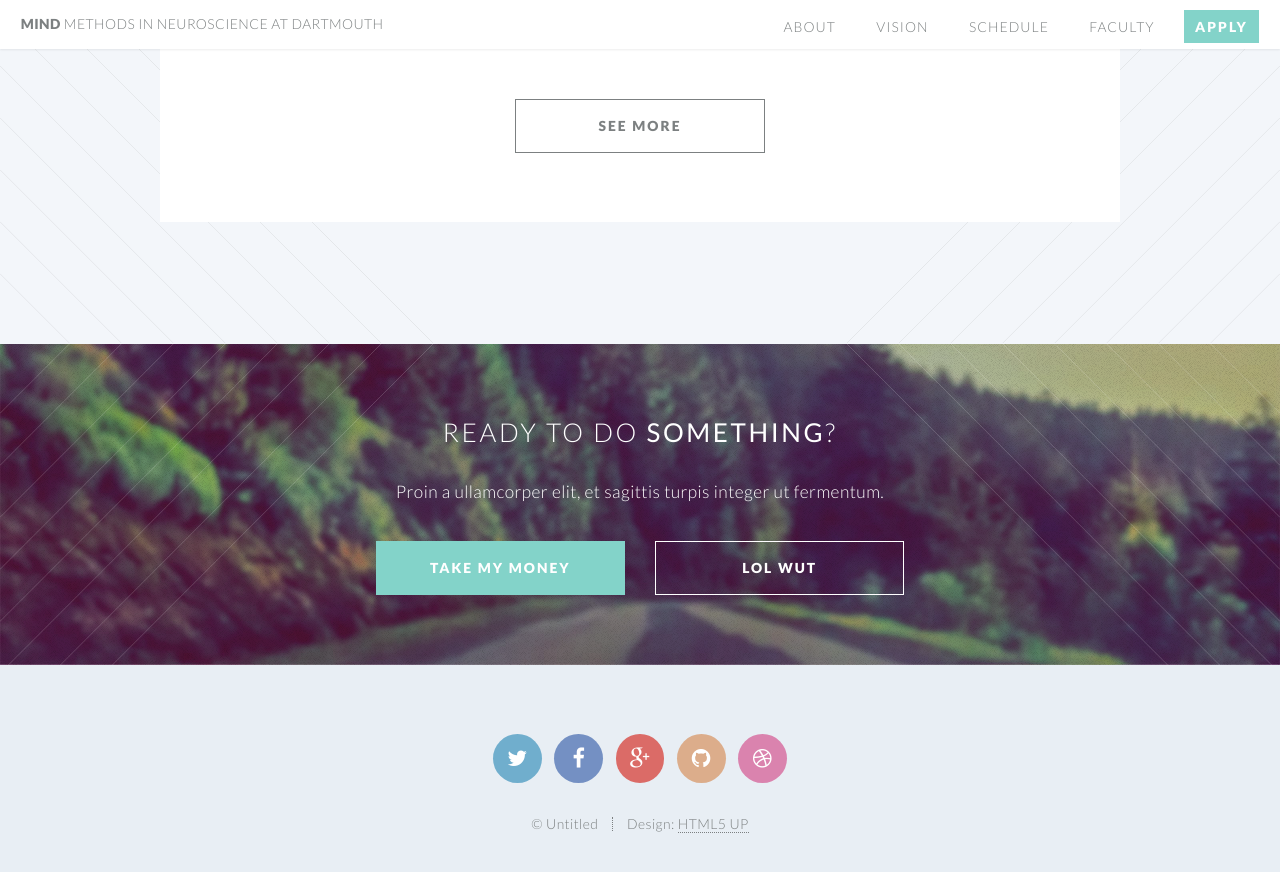
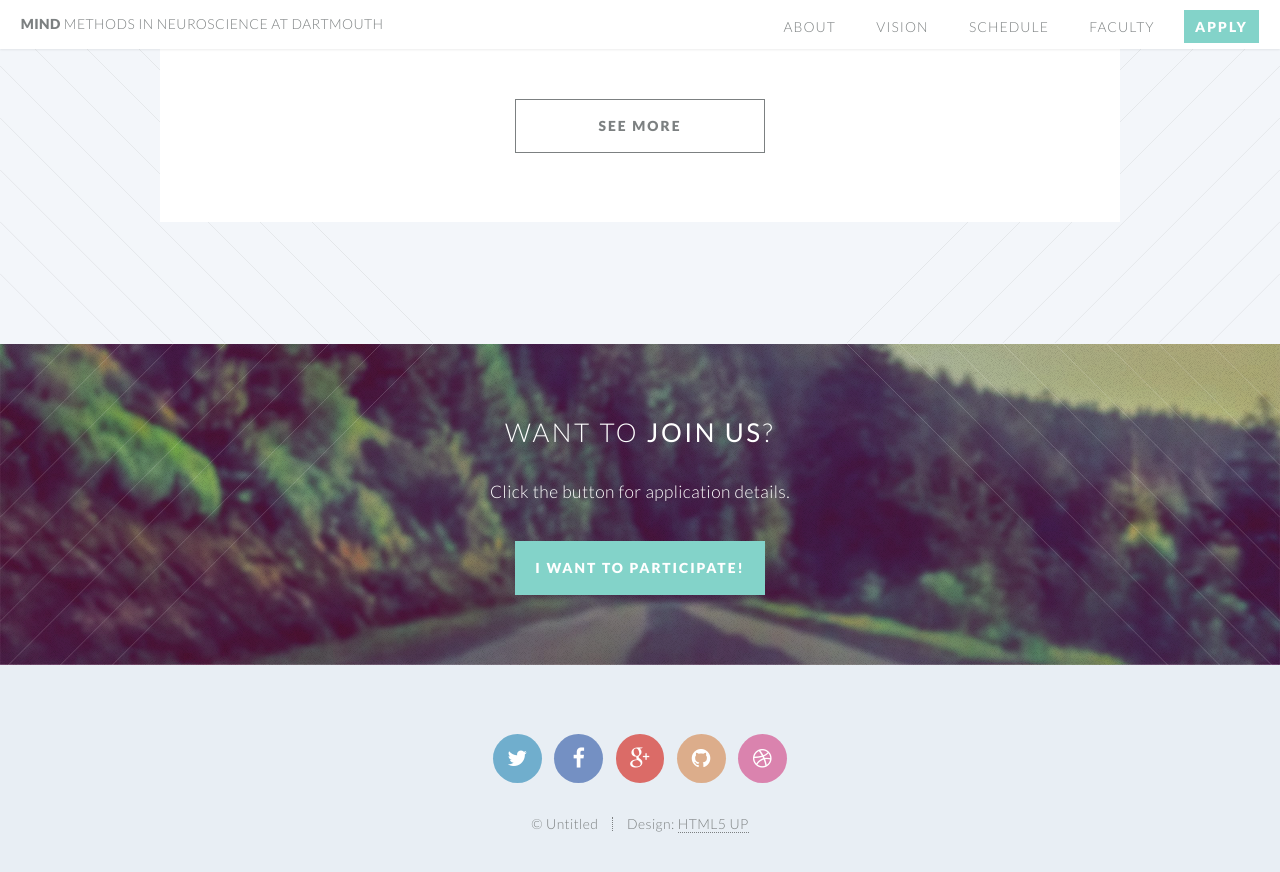
Before and after one commit to Summer-MIND/Summer-MIND.github.io, a Jekyll site: the page built from index.html, in a window 1280 px wide and 900 px high, scrolled down 6732 px. Shown: the top 872 px of the window. Built offline with Jekyll 4.4.1, drawn with Linux system fonts in a browser that asks for light colours.

Commit message:
updated button at the bottom of the page

```diff
--- a/index.html
+++ b/index.html
@@ -275,13 +275,12 @@ layout: landing-page
 			<section id="cta">
 
 				<header>
-					<h2>Ready to do <strong>something</strong>?</h2>
-					<p>Proin a ullamcorper elit, et sagittis turpis integer ut fermentum.</p>
+					<h2>Want to <strong>join us</strong>?</h2>
+					<p>Click the button for application details.</p>
 				</header>
 				<footer>
 					<ul class="buttons">
-						<li><a href="#" class="button special">Take My Money</a></li>
-						<li><a href="#" class="button">LOL Wut</a></li>
+						<li><a href="https://summer-mind.github.io/apply.html" class="button special">I want to participate!</a></li>
 					</ul>
 				</footer>
 
```
